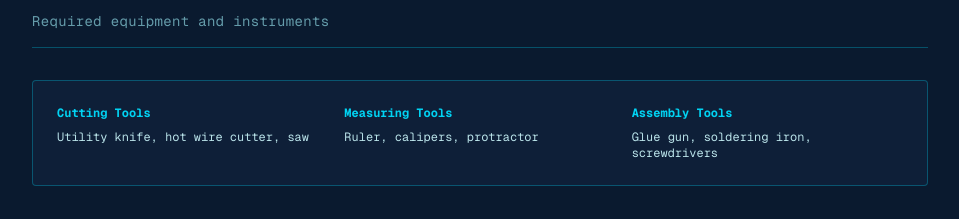
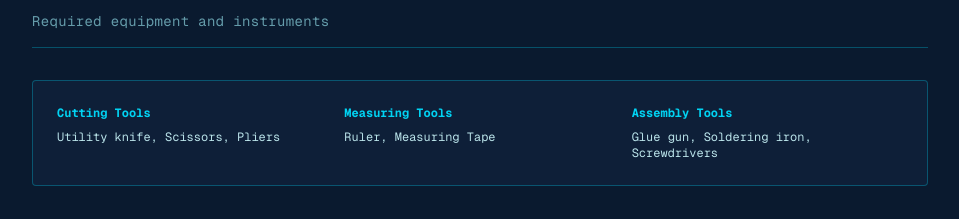
Before and after one commit to danishayman/f22-raptor, a Next.js app: page / in a window 1280 px wide. Shown: the part 1920-2139 px from the top of the page, without its empty margins (160-1119 px from the left). Built offline with nearby package versions, Linux system fonts and the light colour scheme.

Commit message:
update tools

```diff
--- a/components/sections/Tools.tsx
+++ b/components/sections/Tools.tsx
@@ -10,15 +10,15 @@ export default function ToolsSection() {
           <div className="grid md:grid-cols-3 gap-4 text-xs">
             <div>
               <h4 className="text-cyan-400 font-bold mb-2">Cutting Tools</h4>
-              <p>Utility knife, hot wire cutter, saw</p>
+              <p>Utility knife, Scissors, Pliers</p>
             </div>
             <div>
               <h4 className="text-cyan-400 font-bold mb-2">Measuring Tools</h4>
-              <p>Ruler, calipers, protractor</p>
+              <p>Ruler, Measuring Tape</p>
             </div>
             <div>
               <h4 className="text-cyan-400 font-bold mb-2">Assembly Tools</h4>
-              <p>Glue gun, soldering iron, screwdrivers</p>
+              <p>Glue gun, Soldering iron, Screwdrivers</p>
             </div>
           </div>
         </TextBlock>
```
